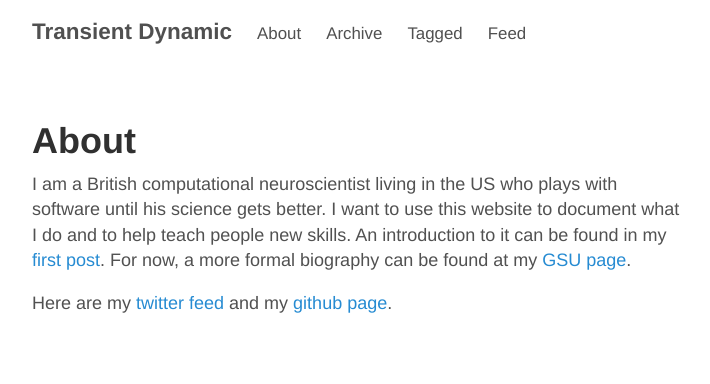
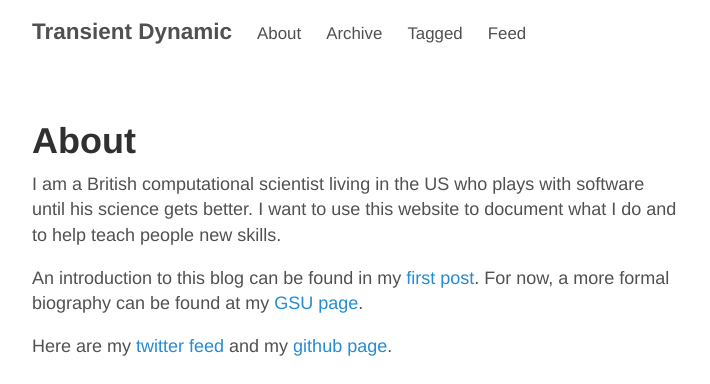
Before and after one commit to robclewley/robclewley.github.io, a Jekyll site: the page built from about.md, in a window 1280 px wide, cut to the strip 0-384 px from the top of the page. Shown: the whole strip, without its empty margins (284-994 px from the left). Built offline with Jekyll 4.4.1, drawn with Linux system fonts in a browser that asks for light colours.

Commit message:
Minor tweak to text

```diff
--- a/about.md
+++ b/about.md
@@ -4,9 +4,10 @@ title: About
 ---
 
 
-I am a British computational neuroscientist living in the US who plays with software until his science gets better.
+I am a British computational scientist living in the US who plays with software until his science gets better.
 I want to use this website to document what I do and to help teach people new skills.
-An introduction to it can be found in my [first post]({% post_url 2015-03-30-hello-world %}).
+
+An introduction to this blog can be found in my [first post]({% post_url 2015-03-30-hello-world %}).
 For now, a more formal biography can be found at my [GSU page](http://www.ni.gsu.edu/~rclewley/biosketch/index.html).
 
 Here are my [twitter feed](https://twitter.com/robertclewley) and my [github page](https://github.com/robclewley).
```
